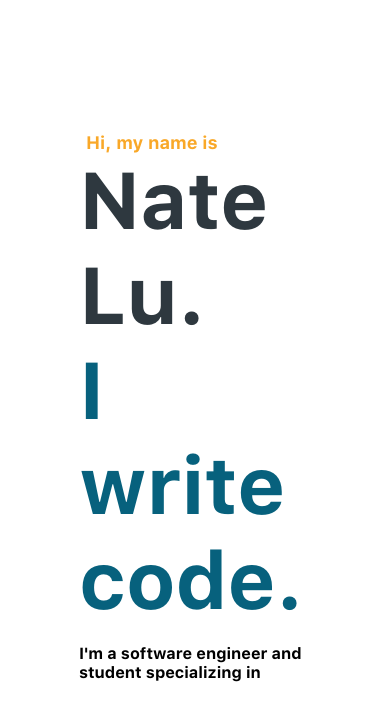
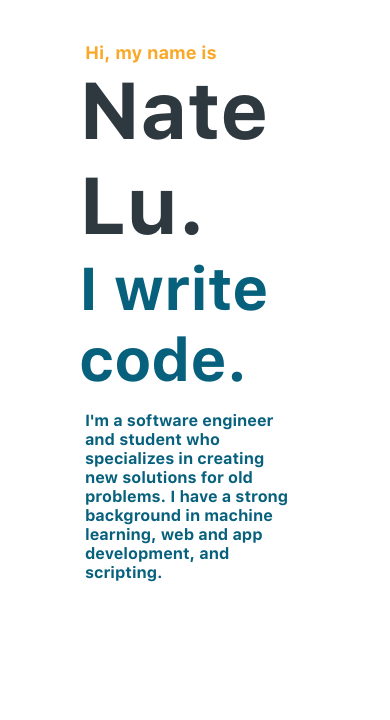
Before and after one commit to NathanMLu/MyPortfolio, a website built with Vite: page index.html in a window 390 px wide. Shown: the part 106-826 px from the top of the page. Built offline with nearby package versions, Linux system fonts and the light colour scheme.

Commit message:
mobile scaling, more styling

```diff
--- a/index.html
+++ b/index.html
@@ -47,7 +47,8 @@
             </h1>
 
             <p class = "description">
-                I'm a software engineer and student specializing in
+                I'm a software engineer and student who specializes in creating new solutions for old problems.
+                I have a strong background in machine learning, web and app development, and scripting.
             </p>
 
         </div>
--- a/style.css
+++ b/style.css
@@ -76,20 +76,69 @@ main {
 .title h1 {
   margin: 0;
   font-family: sanfrancisco;
-  font-size: 80px;
 }
 
 .greeting {
   color: var(--orange);
-  margin-left: 7px;
+  margin-left: 6px;
   margin-bottom: 0px;
   font-size: 18px;
 }
 
 .name {
+  font-size: 80px;
   color: var(--dark-blue);
 }
 
 .short {
+  font-size: 80px;
   color: var(--blue);
 }
+
+.description {
+  color: var(--blue);
+  width: 50%;
+  margin-left: 6px;
+}
+
+/* If less than 1400 */
+@media only screen and (max-width: 1400px) {
+  .description {
+    width: 60%;
+  }
+}
+
+@media only screen and (max-width: 1200px) {
+  .description {
+    width: 70%;
+  }
+}
+
+@media only screen and (max-width: 1000px) {
+  .description {
+    width: 80%;
+  }
+}
+
+@media only screen and (max-width: 540px) {
+
+  .title {
+    margin-top: 60px;
+  }
+
+  .menu {
+    display: none;
+  }
+
+  .navbar a {
+    font-size: 15px;
+  }
+
+  .description {
+    width: 90%;
+  }
+
+  .short {
+    font-size: 60px;
+  }
+}
```
